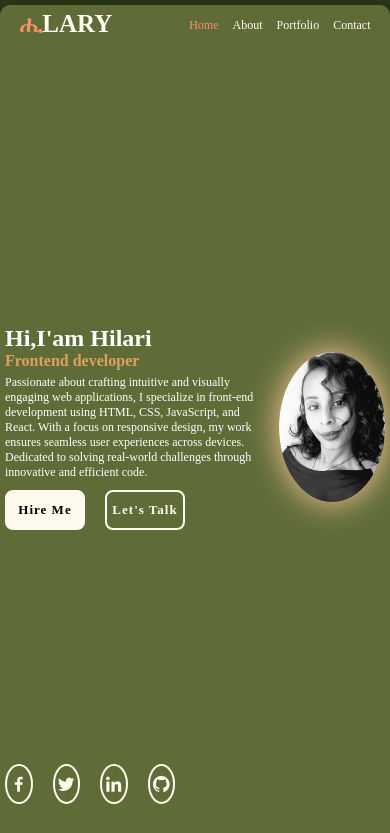
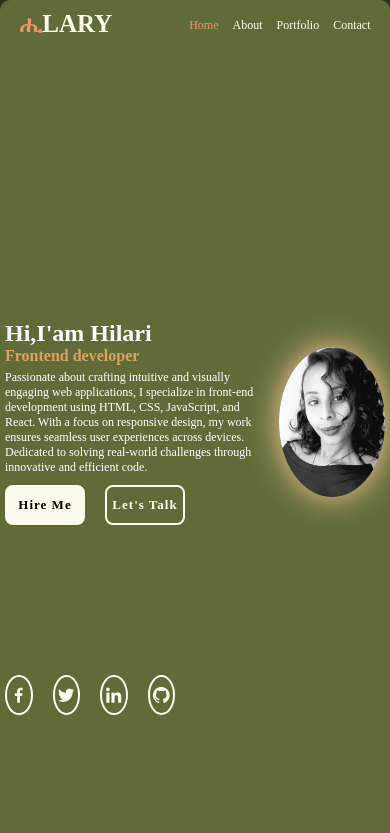
Before and after one commit to HilaryGH/Personal-Portfolio, a plain HTML site: page index.html in a window 390 px wide. Shown: the top 833 px of the page. Drawn offline with nearby package versions, Linux system fonts and the light colour scheme.

Commit message:
Update style.css

```diff
--- a/style.css
+++ b/style.css
@@ -29,9 +29,7 @@ body{
  align-items: center;
  z-index: 100;
 }
-.header .sticky{
-border-bottom: .1rem solid rgba(0, 0, 0, 0.2);
-}
+
 section {
   padding: 40px 20px; /* Adds space inside the section */
   margin: 20px auto; /* Adds space between sections */
@@ -414,7 +412,10 @@ height:50px;
   .header {
     padding: 15px 5%;
   }
-
+  section {
+    padding: 10px 5px; /* Adds space inside the section */
+    margin: 10px auto;
+  }
   .navbar a {
     font-size: 16px;
     margin-left: 10px;
@@ -422,6 +423,7 @@ height:50px;
 
   .home {
     padding: 3% 5%;
+    margin-top: 0;
   }
 
   .home-content h1 {
@@ -541,9 +543,13 @@ height:50px;
     font-size: 12px;
     margin-left: 10px;
   }
+  section {
+    padding: 20px 0;
+    margin: 0;
+    min-height: auto;
+  }
   .home{
     padding: 0 5px;
-    margin:5px 0;
   }
 
   .home-content h1 {
@@ -557,7 +563,10 @@ height:50px;
     font-size: 12px;
     margin: 5px 0 10px;
   }
-
+  .home-icon{
+    top:80%;
+    width:170px;
+  }
   .Portfolio-container {
     gap: 10px;
   }
```
